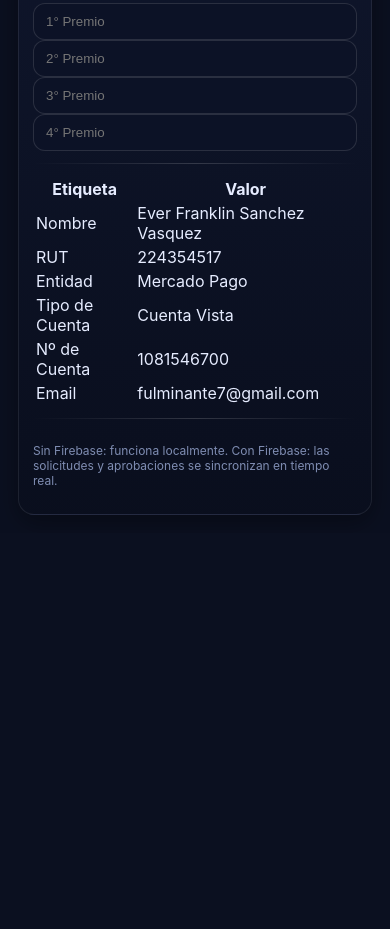
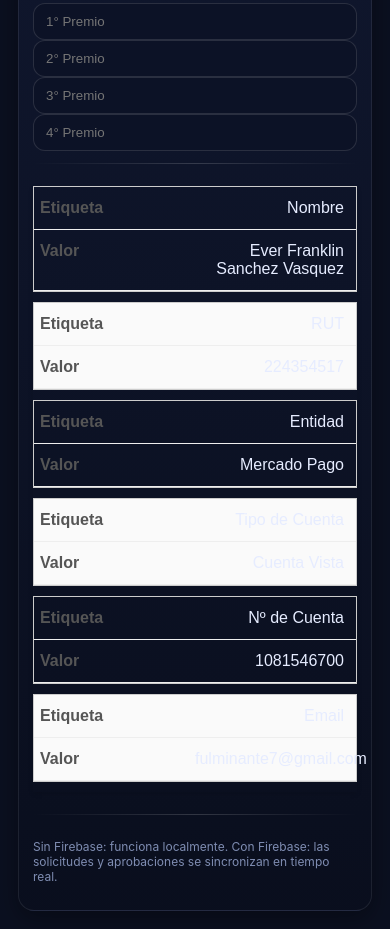
Before and after one commit to Petri314/rifa002, a plain HTML site: page index.html in a window 390 px wide. Shown: the part 1688-2617 px from the top of the page. Before the commit the page ends 2221 px from the top, so only its background shows below. Drawn offline with Linux system fonts and the light colour scheme; no server answers.

Commit message:
Enhance mobile table styles for better responsiveness
Added responsive styles for mobile table display.

```diff
--- a/index.html
+++ b/index.html
@@ -5,6 +5,81 @@
   <meta name="viewport" content="width=device-width, initial-scale=1" />
   <title>Rifa 100 Números — Amaruki (Aprobación por Admin)</title>
   <style>
+
+    /* Estilos generales para la tabla */
+.mobile-table {
+    width: 100%;
+    border-collapse: collapse; /* Colapsa los bordes de la celda */
+    font-family: Arial, sans-serif;
+    margin: 10px 0;
+    box-shadow: 0 2px 5px rgba(0, 0, 0, 0.1); /* Sombra ligera */
+}
+
+/* Estilos para las celdas (th y td) */
+.mobile-table th, .mobile-table td {
+    padding: 12px; /* Relleno para espacio */
+    text-align: left; /* Alineación del texto */
+    border-bottom: 1px solid #ddd; /* Separador de fila */
+}
+
+/* Encabezados de tabla */
+.mobile-table th {
+    background-color: #f2f2f2; /* Color de fondo para encabezados */
+    color: #333;
+    font-weight: bold;
+    font-size: 0.9em;
+}
+
+/* Filas impares (para mejor legibilidad) */
+.mobile-table tr:nth-child(even) {
+    background-color: #fafafa;
+}
+
+/* Estilos específicos para móviles (viewport menor a 600px) */
+/* Hace que los datos se vean como bloques apilados */
+@media screen and (max-width: 600px) {
+    .mobile-table, .mobile-table thead, .mobile-table tbody, .mobile-table th, .mobile-table td, .mobile-table tr {
+        display: block; /* Muestra todos los elementos de la tabla como bloques */
+    }
+
+    /* Oculta los encabezados originales ya que usaremos atributos de datos */
+    .mobile-table thead tr {
+        position: absolute;
+        top: -9999px;
+        left: -9999px;
+    }
+
+    /* Estilo para las filas en móvil */
+    .mobile-table tr {
+        border: 1px solid #ccc;
+        margin-bottom: 10px;
+    }
+
+    /* Estilo para las celdas en móvil */
+    .mobile-table td {
+        border: none; /* Elimina el borde de abajo */
+        border-bottom: 1px solid #eee; /* Borde más sutil entre "pares" de datos */
+        position: relative;
+        padding-left: 50%; /* Espacio para la etiqueta */
+        text-align: right;
+    }
+
+    /* Añade la etiqueta de la columna (tomada del atributo data-label) */
+    .mobile-table td:before {
+        content: attr(data-label);
+        position: absolute;
+        left: 6px;
+        width: 45%;
+        padding-right: 10px;
+        white-space: nowrap; /* Evita que el texto de la etiqueta se rompa */
+        font-weight: bold;
+        text-align: left;
+        color: #555;
+    }
+}
+
+
+
     :root{ --bg:#0b1020; --card:#121a33; --muted:#7f8db2; --accent:#2bb3ff; --accent2:#3ad1a1; --danger:#ff5c7a; --pending:#f3c969 }
     *{box-sizing:border-box}
     body{margin:0;font-family:Inter,system-ui,Segoe UI,Roboto,Helvetica,Arial,sans-serif;background:#0b1020;color:#e6ecff}
@@ -103,12 +178,7 @@
           <div class="divider"></div>
 
           <table class="mobile-table">
-    <thead>
-        <tr>
-            <th>Etiqueta</th>
-            <th>Valor</th>
-        </tr>
-    </thead>
+
     <tbody>
         <tr>
             <td data-label="Etiqueta">Nombre</td>
```
